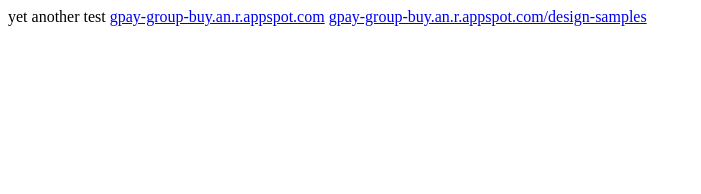
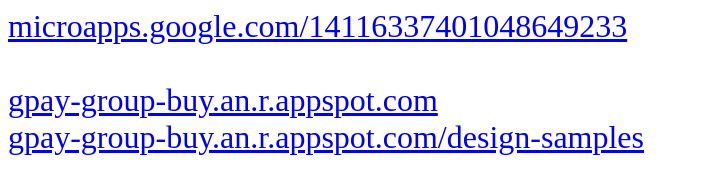
Before and after one commit to ifhuang/ifhuang.github.io, a plain HTML site: page index.html in a window 1280 px wide. Shown: the whole page, without its empty margins (0-701 px from the left). Drawn offline with Linux system fonts and the light colour scheme.

Commit message:
Update index.html

```diff
--- a/index.html
+++ b/index.html
@@ -1,4 +1,15 @@
-yet another test
+<!DOCTYPE html>
+<html>
+<head>
+<title>Page Title</title>
+</head>
+<body style="font-size:32px;">
 
-<a href="https://gpay-group-buy.an.r.appspot.com">gpay-group-buy.an.r.appspot.com</a>
-<a href="https://gpay-group-buy.an.r.appspot.com/design-samples">gpay-group-buy.an.r.appspot.com/design-samples</a>
+<a href="https://microapps.google.com/14116337401048649233">microapps.google.com/14116337401048649233</a> <br>
+<br>
+
+<a href="https://gpay-group-buy.an.r.appspot.com">gpay-group-buy.an.r.appspot.com</a> <br>
+<a href="https://gpay-group-buy.an.r.appspot.com/design-samples">gpay-group-buy.an.r.appspot.com/design-samples</a> <br>
+
+</body>
+</html>
```
